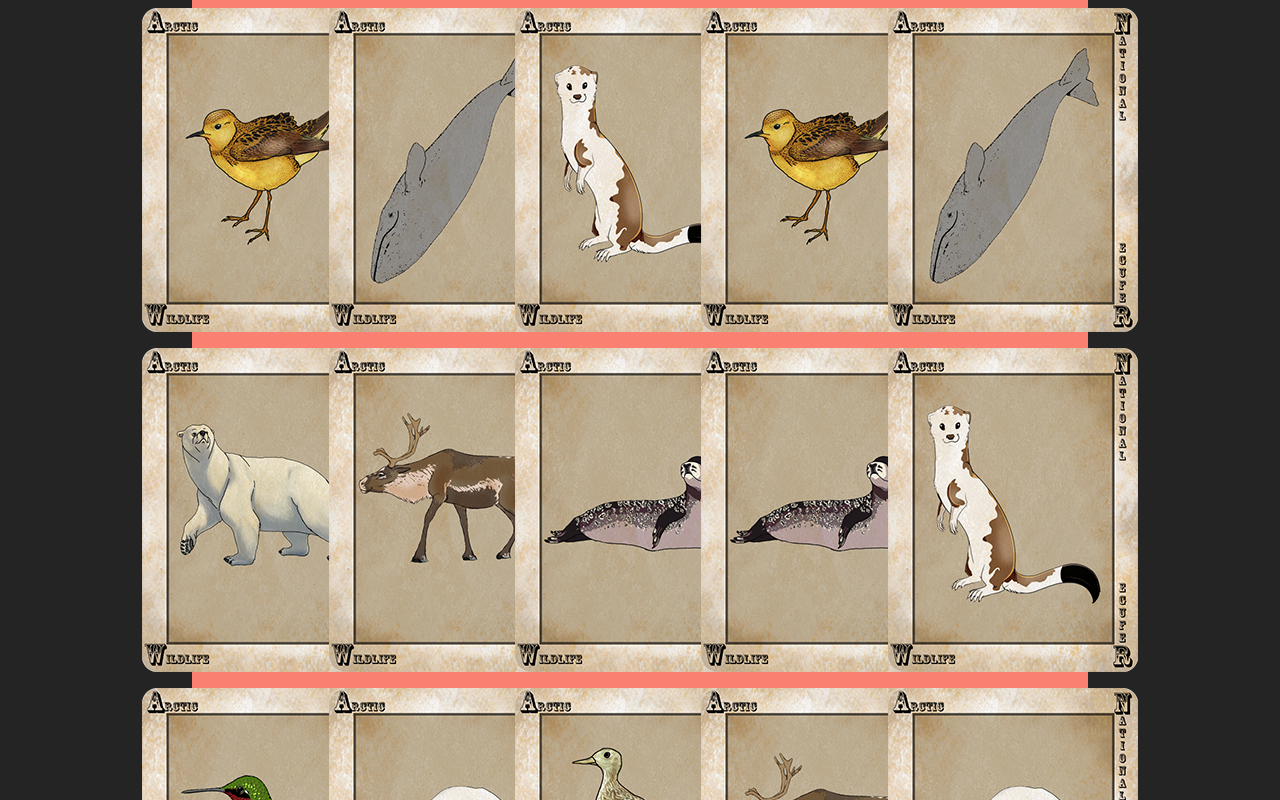
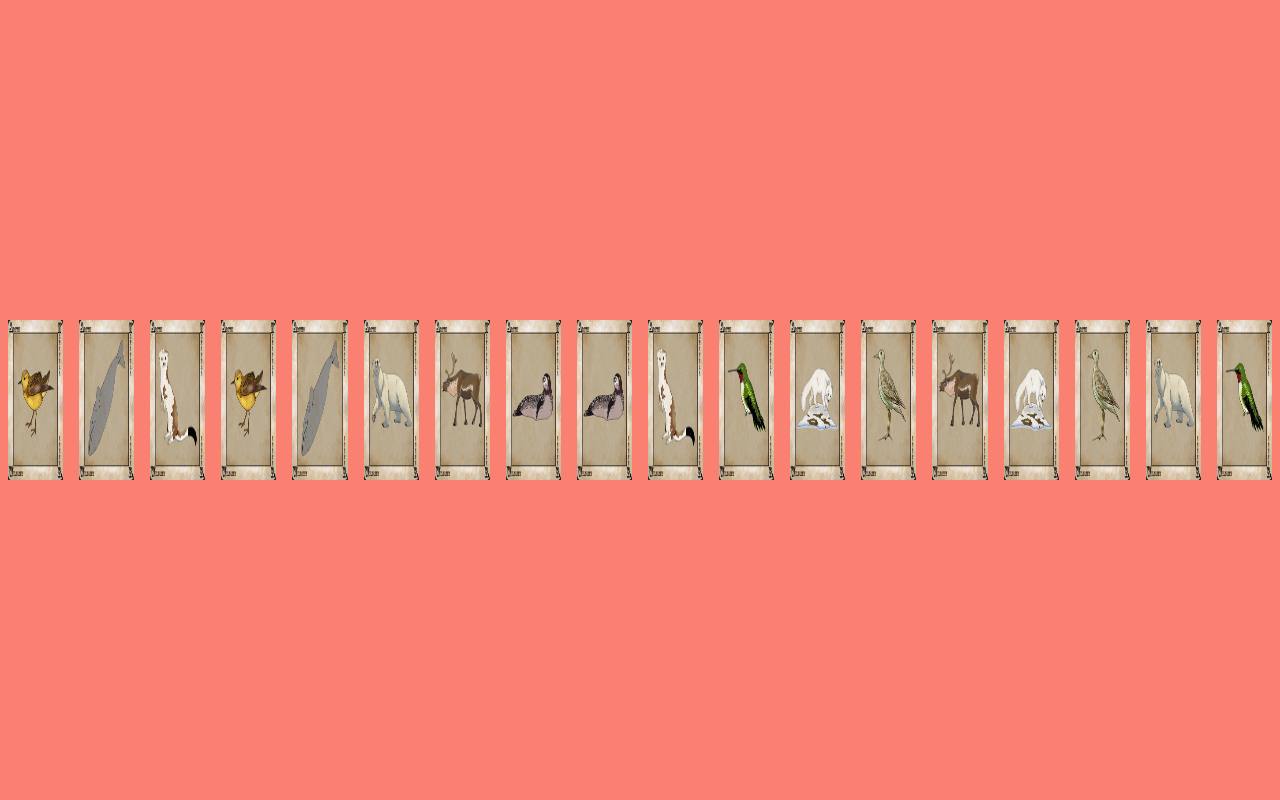
Before and after one commit to yasskate/memory_game, a React (Vite) app: page / in a window 1280 px wide. Shown: the top 800 px of the page. Built offline with nearby package versions, Linux system fonts and the light colour scheme.

Commit message:
Update global styles

```diff
--- a/src/styles/global.ts
+++ b/src/styles/global.ts
@@ -1,13 +1,16 @@
 import { createGlobalStyle } from "styled-components"
 
- // export default createGlobalStyle`
  const GlobalStyle = createGlobalStyle`
   * {
-      margin: 0;
-      padding: 0;
-      outline:0;
-      box-sizing:border-box;
-      font-family: 'Open Sans', sans-serif;
+    margin: 0;
+    padding: 0;
+    outline:0;
+    flex: 1;
+    width: 100%;
+    height: 100%;
+    box-sizing:border-box;
+    font-family: 'Open Sans', sans-serif;
+    background-color: #242424;
   }
 
   #root {
```
